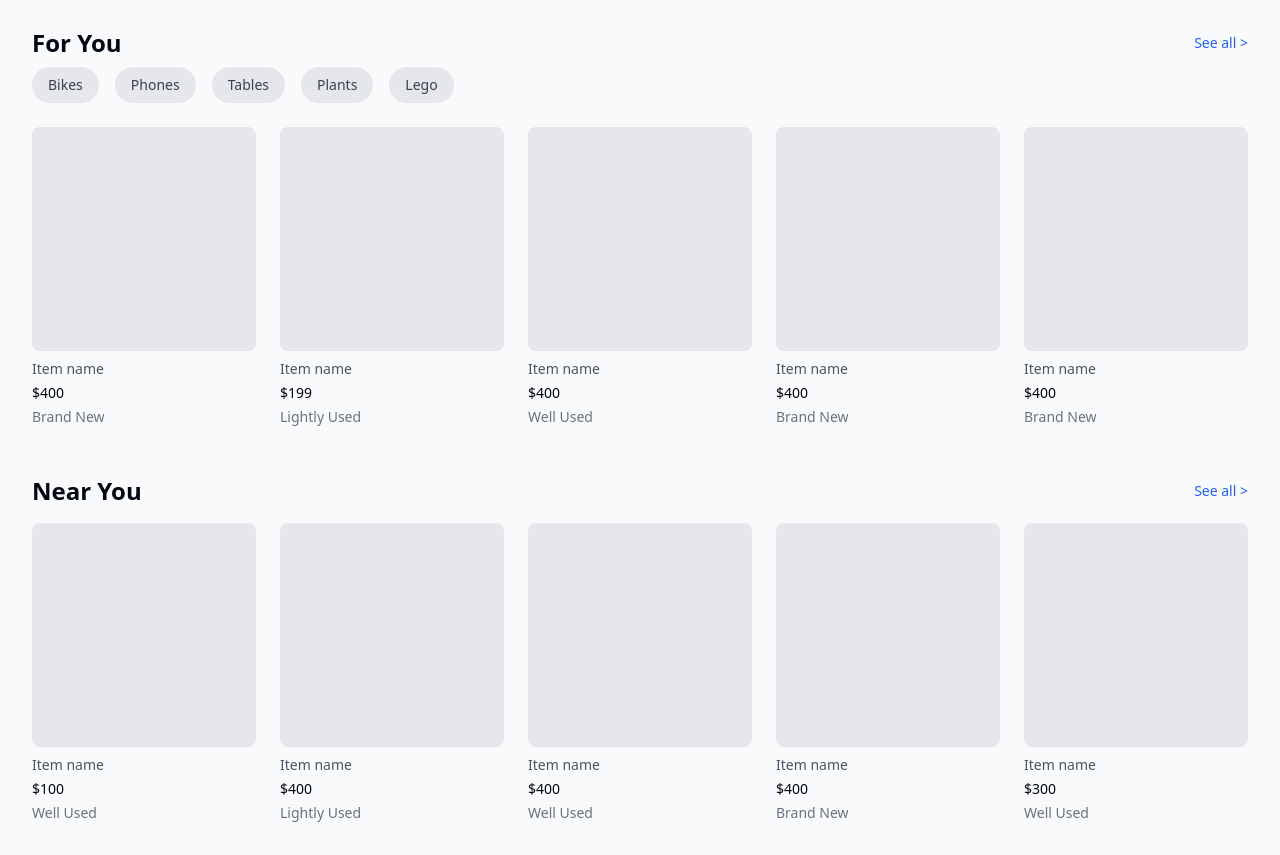
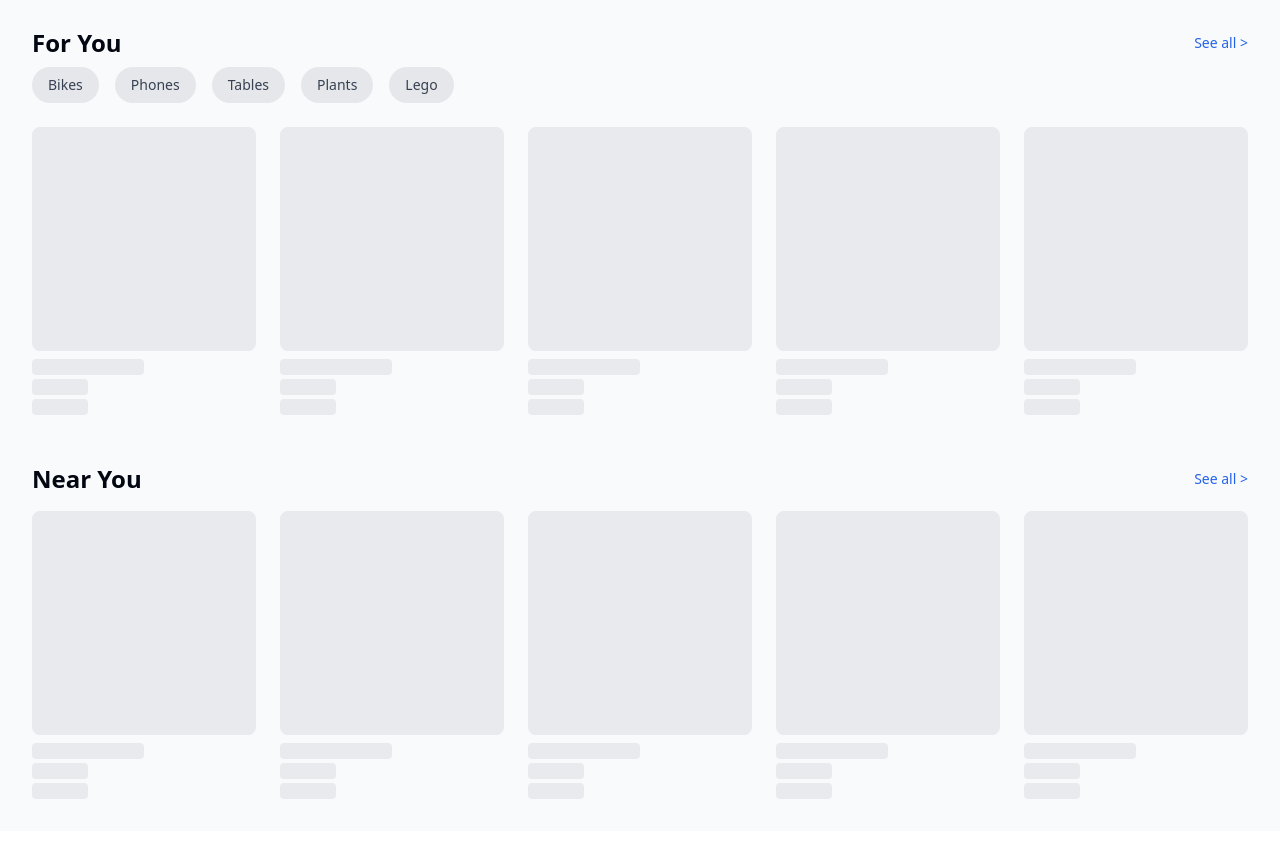
Before and after one commit to provsalt/mokesell, a Next.js app: page / in a window 1280 px wide. Shown: the part 300-1155 px from the top of the page. After the commit the page ends 1131 px from the top, so only its background shows below. Built offline with nearby package versions, Linux system fonts and the light colour scheme.

Commit message:
refactor: Move listing card to it's own component

```diff
--- a/app/page.tsx
+++ b/app/page.tsx
@@ -1,5 +1,6 @@
 "use client";
 import { useState } from "react";
+import {ListingCard} from "@/components/Listing/ListingCard";
 
 export default function Home() {
   const categories = ["Bikes", "Phones", "Tables", "Plants", "Lego"];
@@ -32,17 +33,6 @@ export default function Home() {
       setActiveCategory(category);
     }
   };
-
-  const renderBox = (item: { name: string; price: string; condition: string }) => (
-    <div className="space-y-2">
-      <div className="aspect-square bg-gray-200 rounded-lg"></div>
-      <div className="text-sm space-y-1">
-        <p className="text-gray-600">{item.name}</p>
-        <p className="font-medium">{item.price}</p>
-        <p className="text-gray-500">{item.condition}</p>
-      </div>
-    </div>
-  );
 
   const renderPlaceholderBoxes = (count: number) =>
     Array(count)
@@ -89,7 +79,9 @@ export default function Home() {
         </div>
         <div className="grid grid-cols-5 gap-6">
           {filteredItems.map((item, i) => (
-            <div key={i}>{renderBox(item)}</div>
+            <div key={i}>
+              <ListingCard name={item.name} price={item.price} condition={item.condition} />
+            </div>
           ))}
         </div>
       </div>
@@ -103,7 +95,9 @@ export default function Home() {
         </div>
         <div className="grid grid-cols-5 gap-6">
           {nearYouItems.map((item, i) => (
-            <div key={i}>{renderBox(item)}</div>
+            <div key={i}>{
+              <ListingCard name={item.name} price={item.price} condition={item.condition} />
+            }</div>
           ))}
         </div>
       </div>
--- /dev/null
+++ b/components/Listing/ListingCard.tsx
@@ -0,0 +1,26 @@
+import Image from "next/image";
+
+export const ListingCard = (props: { name?: string, price?: string; condition?: string, imageSource: string } ) => {
+  if (!props || !props.name || !props.price || !props.condition || !props.imageSource) {
+    return (
+      <div className="space-y-2">
+        <div className="aspect-square animate-pulse bg-gray-200 rounded-lg"></div>
+        <div className="text-sm space-y-1">
+          <div className="w-1/2 h-4 animate-pulse bg-gray-200 rounded"></div>
+          <div className="w-1/4 h-4 animate-pulse bg-gray-200 rounded"></div>
+          <div className="w-1/4 h-4 animate-pulse bg-gray-200 rounded"></div>
+        </div>
+      </div>
+    )
+  }
+  return (
+    <div className="space-y-2">
+      <Image className="aspect-square bg-gray-200 rounded-lg" src={props.imageSource} alt={props.name} />
+     <div className="space-y-1">
+       <p className="text-lg text-gray-600">{props.name}</p>
+       <p className="font-medium">{props.price}</p>
+       <p className="text-gray-500">{props.condition}</p>
+     </div>
+   </div>
+ )
+}
```
